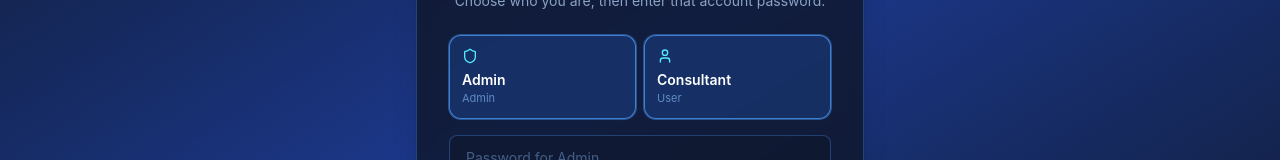
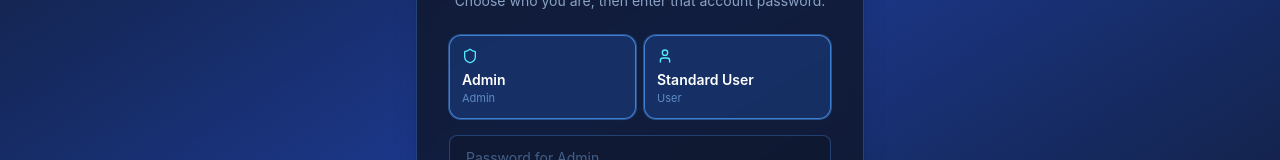
Before and after one commit to mikesoper1981/ComEx, a React (Vite) app: page / in a window 1280 px wide. Shown: the part 339-499 px from the top of the page. Built offline with nearby package versions, Linux system fonts and the light colour scheme; no server answers.

Commit message:
Rename the non-admin display name from Consultant to Standard User.
Co-authored-by: Cursor <cursoragent@cursor.com>

```diff
--- a/src/auth.js
+++ b/src/auth.js
@@ -22,7 +22,7 @@ export const HARDCODED_USERS = [
   },
   {
     id: envStr('VITE_APP_USER2_ID', 'consultant'),
-    name: envStr('VITE_APP_USER2_NAME', 'Consultant'),
+    name: envStr('VITE_APP_USER2_NAME', 'Standard User'),
     role: 'user',
     password: envStr('VITE_APP_USER2_PASSWORD', envStr('VITE_APP_PASSWORD', '')),
   },
```
Also changed, not shown: 1 other file (tests, documents, lock files or other folders).
